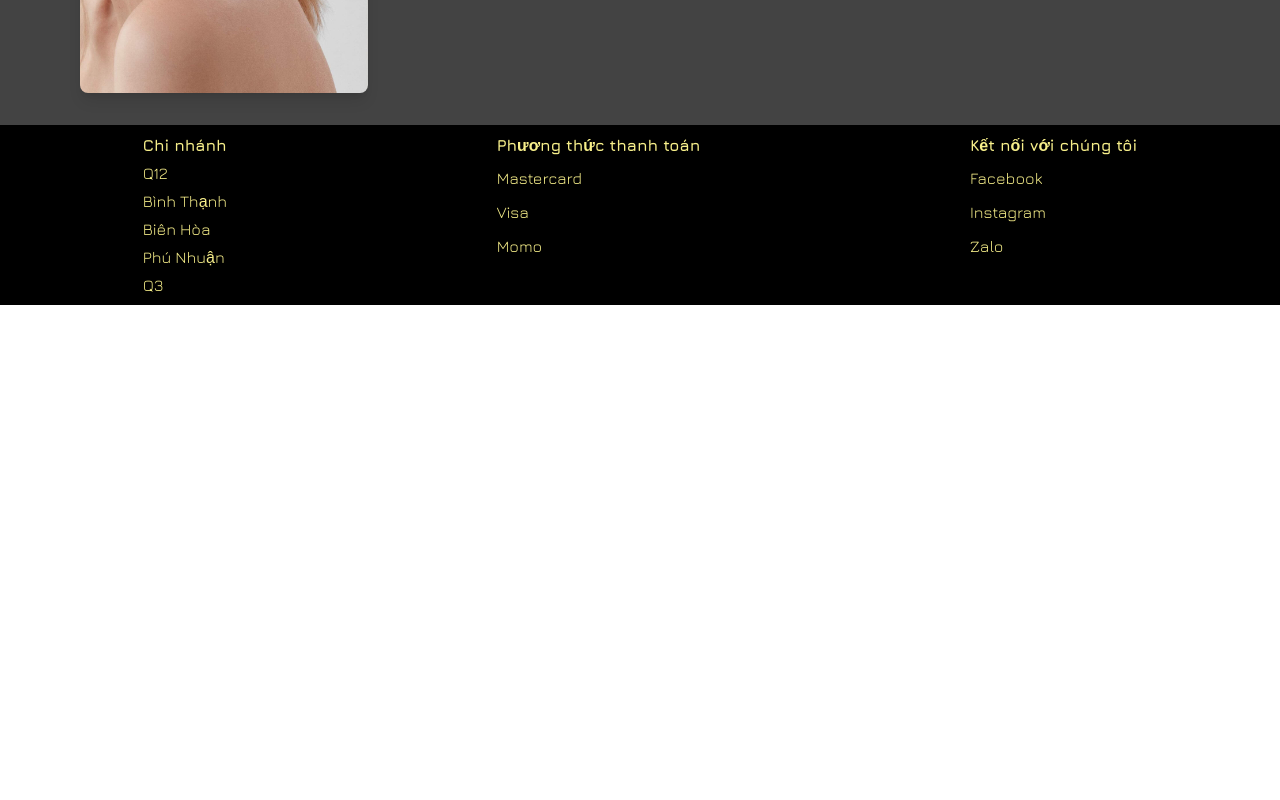
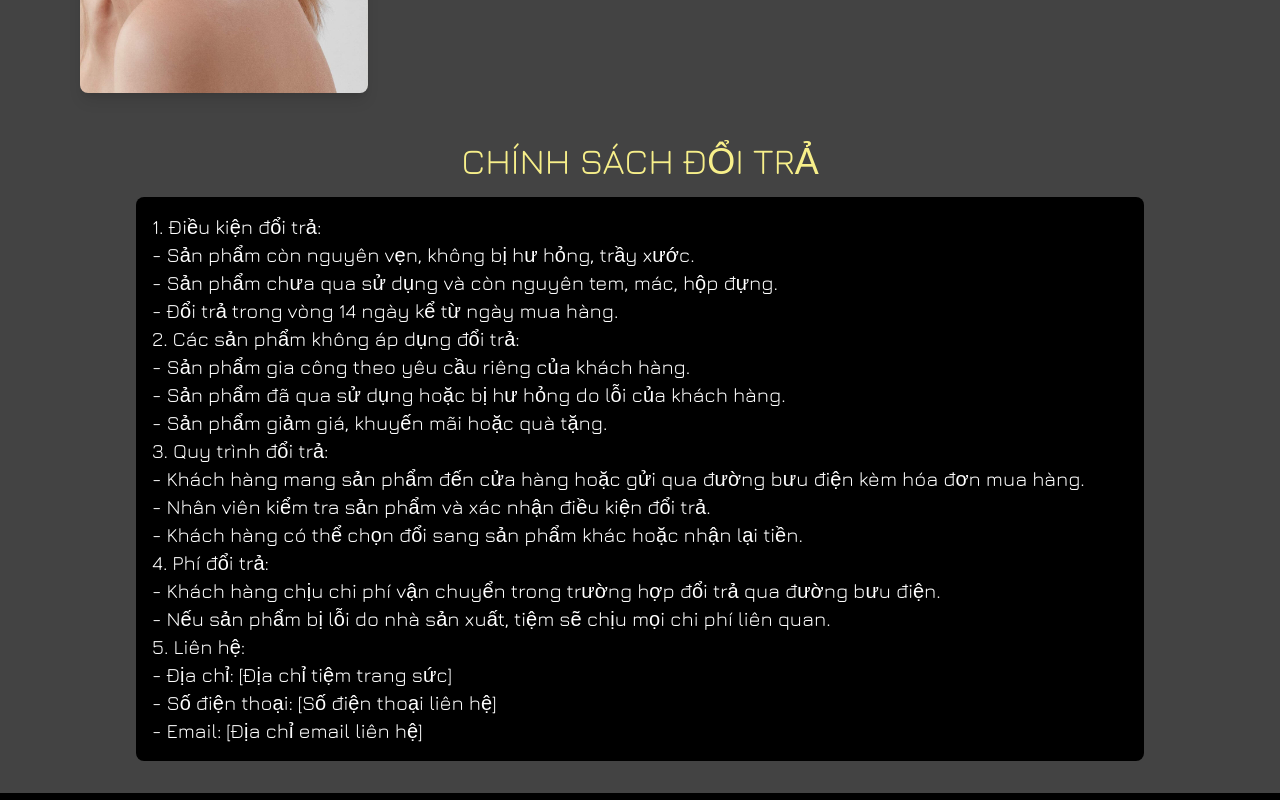
Before and after one commit to LHK190904/NET1814-SWP391-Jewelry-Production-Order-System-Group-1, a React (Vite) app: page /about in a window 1280 px wide. Shown: the part 1620-2420 px from the top of the page. Before the commit the page ends 1925 px from the top, so only its background shows below. Built offline with nearby package versions, Linux system fonts and the light colour scheme.

Commit message:
Tutorial, Policies, request process updated

```diff
--- /dev/null
+++ b/src/components/Policies/index.jsx
@@ -0,0 +1,54 @@
+import React from "react";
+
+function Policies() {
+  return (
+    <div className="bg-black text-white p-4 rounded-lg text-xl">
+      <span>
+        <ol>
+          1. Điều kiện đổi trả:
+          <li>- Sản phẩm còn nguyên vẹn, không bị hư hỏng, trầy xước.</li>
+          <li>- Sản phẩm chưa qua sử dụng và còn nguyên tem, mác, hộp đựng.</li>
+          <li>- Đổi trả trong vòng 14 ngày kể từ ngày mua hàng.</li>
+        </ol>
+        <ol>
+          2. Các sản phẩm không áp dụng đổi trả:
+          <li>- Sản phẩm gia công theo yêu cầu riêng của khách hàng.</li>
+          <li>
+            - Sản phẩm đã qua sử dụng hoặc bị hư hỏng do lỗi của khách hàng.
+          </li>
+          <li>- Sản phẩm giảm giá, khuyến mãi hoặc quà tặng.</li>
+        </ol>
+        <ol>
+          3. Quy trình đổi trả:
+          <li>
+            - Khách hàng mang sản phẩm đến cửa hàng hoặc gửi qua đường bưu điện
+            kèm hóa đơn mua hàng.
+          </li>
+          <li>- Nhân viên kiểm tra sản phẩm và xác nhận điều kiện đổi trả.</li>
+          <li>
+            - Khách hàng có thể chọn đổi sang sản phẩm khác hoặc nhận lại tiền.
+          </li>
+        </ol>
+        <ol>
+          4. Phí đổi trả:
+          <li>
+            - Khách hàng chịu chi phí vận chuyển trong trường hợp đổi trả qua
+            đường bưu điện.
+          </li>
+          <li>
+            - Nếu sản phẩm bị lỗi do nhà sản xuất, tiệm sẽ chịu mọi chi phí liên
+            quan.
+          </li>
+        </ol>
+        <ol>
+          5. Liên hệ:
+          <li>- Địa chỉ: [Địa chỉ tiệm trang sức]</li>
+          <li>- Số điện thoại: [Số điện thoại liên hệ]</li>
+          <li>- Email: [Địa chỉ email liên hệ]</li>
+        </ol>
+      </span>
+    </div>
+  );
+}
+
+export default Policies;
--- /dev/null
+++ b/src/components/Tutorial/index.jsx
@@ -0,0 +1,68 @@
+import React from "react";
+
+function Tutorial() {
+  return (
+    <div className="bg-black text-white p-4 rounded-lg text-xl">
+      <span>
+        <ol>
+          <li>
+            1. Các bạn tạo yêu cầu với sản phẩm đã chọn từ cửa hàng hoặc do
+            chính bạn yêu cầu
+          </li>
+          <li>
+            2. Nhân viên Sales của cửa hàng sẽ tiếp nhận yêu cầu, xem xét và đưa
+            ra giá cho yêu cầu và yêu cầu sẽ được gửi cho Manager để duyệt.
+          </li>
+          <li>
+            3. Manager sau khi nhận được yêu cầu cần được phê duyệt sẽ xem xét
+            về giá đã được đưa ra và từ đó đưa ra quyết định phê duyệt.
+          </li>
+          <li>
+            4. Yêu cầu sau khi được Manager phê duyệt sẽ được gửi về cho khách
+            hàng trong giỏ hàng và khách hàng sẽ xem được giá đã được phê duyệt
+          </li>
+          <li>
+            5. Khách hàng xem xét giá đã được gửi về rồi đưa ra quyết định(chấp
+            nhận/từ chối) đối với giá đó để bắt đầu tạo đơn hàng-nếu không thì
+            toàn bộ coi như đơn hàng sẽ bị hủy
+          </li>
+          <li>
+            6. Khách hàng tạo đơn hàng đối với yêu cầu đã được chấp thuận về giá
+            ở 2 bên. Đơn hàng sẽ được gửi cho Manager và đợi để gia công
+          </li>
+          <li>
+            7. Manager nhận đơn hàng được đặt và phân công công việc cho các thợ
+            gia công, thiết kế(nếu cần).
+          </li>
+          <ol>
+            <li>
+              7.1 Nếu đơn hàng là sản phẩm theo yêu cầu riêng của khách hàng thì
+              nhân viên thiết kế đã được phân công đối với đơn hàng sẽ tiến hành
+              phác thảo mô hình 3D của sản phẩm
+            </li>
+            <li>
+              7.2 Sau khi hoàn thành mô hình 3D thì nhân viên thiết kế sẽ gửi
+              mẫu 3D về cho khách hàng để khách hàng kiểm tra và đưa ra điều
+              chỉnh nếu cần thiết theo yêu cầu
+            </li>
+            <li>
+              7.3 Khi khách hàng chấp nhận mô hình 3D của sản phẩm thì chọn xác
+              nhận mô hình sẽ đưa đơn hàng đến quy trình gia công
+            </li>
+          </ol>
+          <li>
+            8. Các nhân viên gia công sẽ nhận được đơn hàng và tiến hành gia
+            công theo như yêu cầu đã được nêu trong đơn hàng cùng với đó là báo
+            cáo tiến độ gia công của sản phẩm.
+          </li>
+          <li>
+            9. Sản phẩm sau khi được hoàn thiện sẽ báo cho bên khách hàng để
+            tiến hành thanh toán và bàn giao sản phẩm.
+          </li>
+        </ol>
+      </span>
+    </div>
+  );
+}
+
+export default Tutorial;
--- a/src/pages/about/index.jsx
+++ b/src/pages/about/index.jsx
@@ -1,4 +1,5 @@
 import React from "react";
+import Policies from "../../components/Policies";
 
 export default function About() {
   return (
@@ -76,6 +77,13 @@ export default function About() {
             technology.
           </p>
         </div>
+
+        <div className=" col-start-2 col-span-10">
+          <h1 className="text-center text-[#F7EF8A] text-4xl my-4">
+            CHÍNH SÁCH ĐỔI TRẢ
+          </h1>
+          <Policies />
+        </div>
       </div>
     </div>
   );
--- a/src/pages/cart/request/index.jsx
+++ b/src/pages/cart/request/index.jsx
@@ -125,8 +125,11 @@ function CartRequest() {
               <div className="col-span-1 p-2 bg-white border">
                 {item.saleStaffID}
               </div>
-              {statuses[item.id] === "action" ? (
               <div className="col-span-1 p-2 bg-white">
+                {item.status === "Unapproved" ? (
+                  item.status
+                ) : statuses[item.id] === "action" ? (
+                  <div>
                     <button
                       onClick={() => handleApprove(item.id)}
                       className="bg-green-400 p-1 rounded-lg mr-2 hover:bg-green-500"
@@ -141,15 +144,14 @@ function CartRequest() {
                     </button>
                   </div>
                 ) : (
-                <div className="col-span-1 p-2 bg-white">
                   <button
                     onClick={() => handleStatusClick(item.id)}
                     className="bg-blue-400 p-2 rounded-lg hover:bg-blue-500"
                   >
                     {statuses[item.id] || item.status}
                   </button>
+                )}
               </div>
-              )}
               <div className="col-span-1 p-2 bg-white border">
                 {item.createdAt}
               </div>
--- a/src/pages/home/index.jsx
+++ b/src/pages/home/index.jsx
@@ -1,10 +1,10 @@
 import React, { useEffect, useState } from "react";
-import Carousel from "../../components/Carousel";
 import authService from "../../services/authService";
 import axios from "axios";
 import { Modal, Form, Input, Select, Upload, message } from "antd";
 import { PlusOutlined } from "@ant-design/icons";
 import uploadFile from "../../utils/upload";
+import Tutorial from "../../components/Tutorial";
 
 export default function Home() {
   const [isModalOpen, setIsModalOpen] = useState(false);
@@ -12,16 +12,22 @@ export default function Home() {
   const [form] = Form.useForm();
   const [dataAPI, setDataAPI] = useState([]);
   const [material, setMaterial] = useState([]);
-  const [goldTypeData, setGoldTypeData] = useState({});
+  const [goldTypeData, setGoldTypeData] = useState({
+    sellCost: 0,
+    buyCost: 0,
+    updated: "",
+  });
 
   const [formData, setFormData] = useState({
     category: "",
     goldType: "",
     materialWeight: "",
-    mainStoneId: "",
-    subStoneId: "",
+    mainStoneId: 0,
+    subStoneId: 0,
     description: "",
     updated: "",
+    sellCost: 0,
+    buyCost: 0,
     uRLImage: [],
   });
 
@@ -32,17 +38,16 @@ export default function Home() {
       );
       const goldData = goldResponse.data.DataList.Data.map((item, index) => ({
         goldType: item[`@n_${index + 1}`],
-        price: item[`@pb_${index + 1}`],
+        sellCost: item[`@pb_${index + 1}`],
+        buyCost: item[`@pb_${index + 1}`],
         updated: item[`@d_${index + 1}`],
       }));
       setDataAPI(goldData);
-      console.log(goldData);
 
       const materialResponse = await axios.get(
         `http://localhost:8080/material/notGold`
       );
       setMaterial(materialResponse.data.result);
-      console.log(materialResponse.data.result);
     } catch (error) {
       console.error(error);
     }
@@ -74,11 +79,9 @@ export default function Home() {
           ...formData,
           uRLImage: uploadedUrls,
           updated: goldTypeData.updated,
+          sellCost: goldTypeData.sellCost,
+          buyCost: goldTypeData.buyCost,
         };
-
-        // Log the request data before submission
-        console.log("Request Data before submit:", requestData);
-        console.log(requestData.updated);
 
         const response = await axios.post(API_URL, requestData, {
           headers: {
@@ -148,6 +151,8 @@ export default function Home() {
         ...prevFormData,
         goldType: value,
         updated: selectedGoldTypeData.updated,
+        sellCost: selectedGoldTypeData.sellCost,
+        buyCost: selectedGoldTypeData.buyCost,
       }));
     } catch (error) {
       console.error(error);
@@ -159,17 +164,22 @@ export default function Home() {
   };
 
   return (
-    <div>
-      <div className="w-full h-fit">{/* <Carousel /> */}</div>
-      <div className="flex items-center justify-center min-h-screen bg-[#434343]">
-        <div>
-          <button
-            onClick={handleShowModal}
-            className="bg-[#F7EF8A] p-4 rounded-lg"
-          >
-            ĐẶT YÊU CẦU
-          </button>
+    <div className="w-screen min-h-screen bg-[#434343] text-[#F7EF8A]">
+      <div className="grid grid-cols-12">
+        <h1 className="col-span-12 text-center">
+          QUY TRÌNH ĐẶT GIA CÔNG TẠI LUXE
+        </h1>
+
+        <div className="col-start-3 col-span-8">
+          <Tutorial />
         </div>
+
+        <button
+          onClick={handleShowModal}
+          className="col-start-6 col-span-2 bg-[#F7EF8A] text-black p-4 my-4 rounded-lg"
+        >
+          ĐẶT YÊU CẦU
+        </button>
       </div>
       <Modal
         title="YÊU CẦU TƯ VẤN GIA CÔNG"
@@ -223,7 +233,7 @@ export default function Home() {
             <Input />
           </Form.Item>
           <Form.Item name="mainStoneId" label="Đá chính (Nếu có):">
-            <Select>
+            <Select allowClear>
               {material.map((item, index) => (
                 <Select.Option key={index} value={item.id}>
                   {item.type}
@@ -232,7 +242,7 @@ export default function Home() {
             </Select>
           </Form.Item>
           <Form.Item name="subStoneId" label="Đá phụ (Nếu có):">
-            <Select>
+            <Select allowClear>
               {material.map((item, index) => (
                 <Select.Option key={index} value={item.id}>
                   {item.type}
```
Lines whose indentation alone changed are shown as unchanged.
